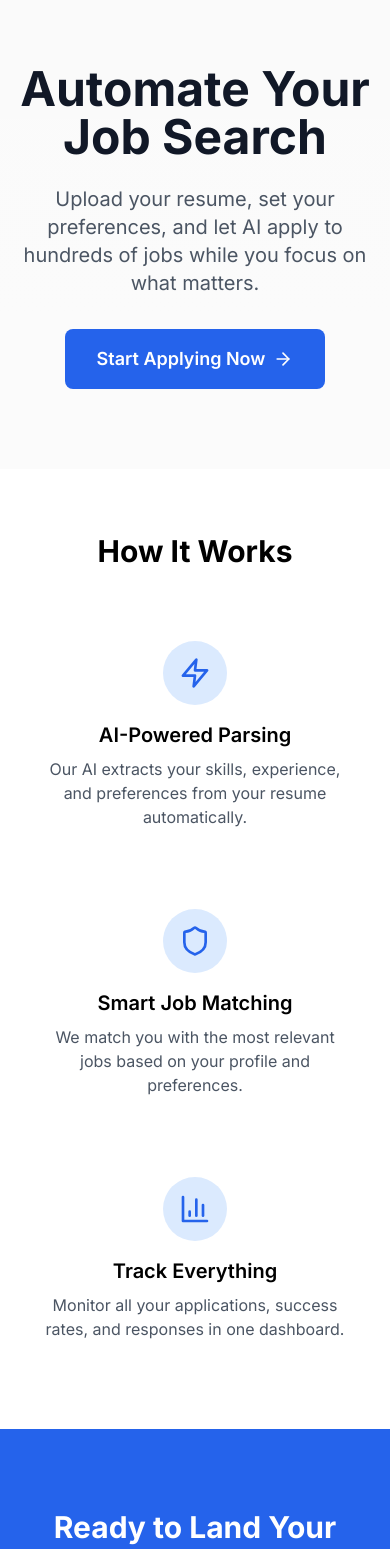
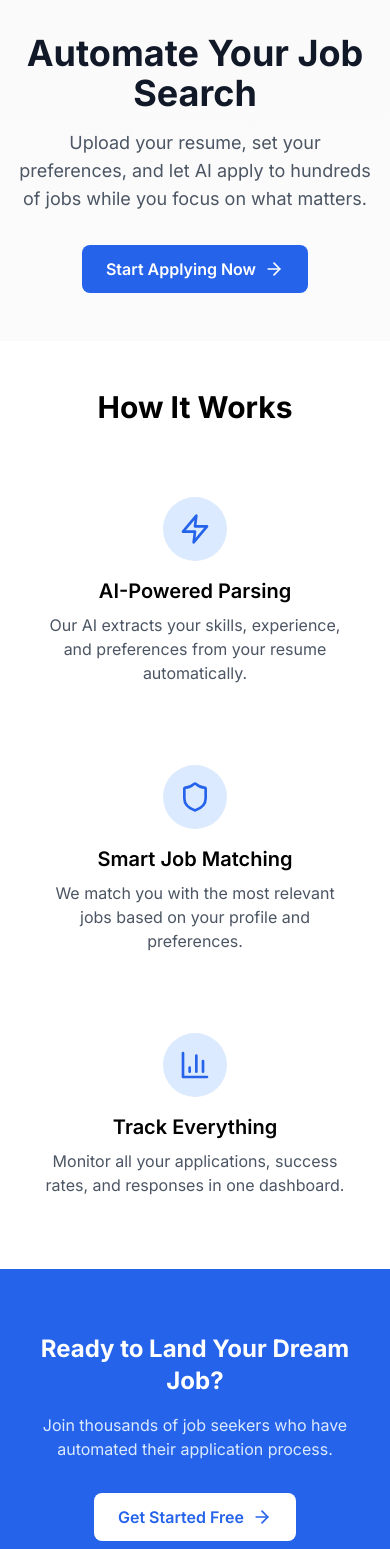
Before and after one commit to i24hour/iapply, a Next.js app in the folder client/: page / in a window 390 px wide. Shown: the part 80-1629 px from the top of the page. Built offline with nearby package versions, Linux system fonts and the light colour scheme.

Commit message:
style: adjust spacing and typography in HomePage and ChatBot components; remove obsolete Render configuration

```diff
--- a/client/src/app/page.tsx
+++ b/client/src/app/page.tsx
@@ -39,17 +39,17 @@ export default function HomePage() {
       </header>
 
       {/* Hero Section */}
-      <section className="py-20 px-4">
+      <section className="py-12 md:py-20 px-4">
         <div className="max-w-4xl mx-auto text-center">
-          <h1 className="text-5xl font-bold text-gray-900 mb-6">
+          <h1 className="text-4xl md:text-5xl font-bold text-gray-900 mb-4 md:mb-6">
             Automate Your Job Search
           </h1>
-          <p className="text-xl text-gray-600 mb-8">
+          <p className="text-lg md:text-xl text-gray-600 mb-8">
             Upload your resume, set your preferences, and let AI apply to hundreds of jobs while you focus on what matters.
           </p>
           <Link
             href="/login"
-            className="inline-flex items-center gap-2 bg-primary-600 text-white px-8 py-4 rounded-lg text-lg font-semibold hover:bg-primary-700 transition"
+            className="inline-flex items-center gap-2 bg-primary-600 text-white px-6 py-3 md:px-8 md:py-4 rounded-lg text-base md:text-lg font-semibold hover:bg-primary-700 transition"
           >
             Start Applying Now
             <ArrowRight className="h-5 w-5" />
@@ -58,7 +58,7 @@ export default function HomePage() {
       </section>
 
       {/* Features */}
-      <section className="py-16 bg-white">
+      <section className="py-12 md:py-16 bg-white">
         <div className="max-w-7xl mx-auto px-4 sm:px-6 lg:px-8">
           <h2 className="text-3xl font-bold text-center mb-12">How It Works</h2>
           <div className="grid md:grid-cols-3 gap-8">
@@ -82,9 +82,9 @@ export default function HomePage() {
       </section>
 
       {/* CTA Section */}
-      <section className="py-20 bg-primary-600">
+      <section className="py-16 md:py-20 bg-primary-600">
         <div className="max-w-4xl mx-auto text-center px-4">
-          <h2 className="text-3xl font-bold text-white mb-4">
+          <h2 className="text-2xl md:text-3xl font-bold text-white mb-4">
             Ready to Land Your Dream Job?
           </h2>
           <p className="text-primary-100 mb-8">
@@ -92,7 +92,7 @@ export default function HomePage() {
           </p>
           <Link
             href="/login"
-            className="inline-flex items-center gap-2 bg-white text-primary-600 px-8 py-4 rounded-lg text-lg font-semibold hover:bg-gray-100 transition"
+            className="inline-flex items-center gap-2 bg-white text-primary-600 px-6 py-3 md:px-8 md:py-4 rounded-lg text-base md:text-lg font-semibold hover:bg-gray-100 transition"
           >
             Get Started Free
             <ArrowRight className="h-5 w-5" />
--- a/client/src/components/chat-bot.tsx
+++ b/client/src/components/chat-bot.tsx
@@ -373,9 +373,9 @@ export function ChatBot() {
   const showQuickActions = messages.length <= 1;
 
   return (
-    <div className="bg-white rounded-xl border flex flex-col" style={{ minHeight: '520px', maxHeight: 'calc(100vh - 280px)' }}>
+    <div className="bg-white rounded-xl border flex flex-col h-[500px] md:h-[600px] max-h-[calc(100vh-120px)] md:max-h-[calc(100vh-200px)]">
       {/* Header */}
-      <div className="flex items-center gap-3 px-6 py-4 border-b bg-gradient-to-r from-primary-50 to-white rounded-t-xl">
+      <div className="flex items-center gap-3 px-4 sm:px-6 py-3 sm:py-4 border-b bg-gradient-to-r from-primary-50 to-white rounded-t-xl">
         <div
           className={cn(
             'w-10 h-10 rounded-full flex items-center justify-center',
@@ -390,8 +390,8 @@ export function ChatBot() {
           />
         </div>
         <div className="flex-1">
-          <h2 className="text-lg font-semibold">Job Assistant</h2>
-          <p className="text-sm text-gray-500">
+          <h2 className="text-base sm:text-lg font-semibold">Job Assistant</h2>
+          <p className="text-xs sm:text-sm text-gray-500">
             {automationStatus.isRunning ? (
               <span className="text-green-600 flex items-center gap-1.5">
                 <span className="relative flex h-2 w-2">
@@ -417,7 +417,7 @@ export function ChatBot() {
       </div>
 
       {/* Messages */}
-      <div className="flex-1 overflow-y-auto px-6 py-4 space-y-4">
+      <div className="flex-1 overflow-y-auto px-4 sm:px-6 py-4 space-y-4">
         {messages.map((msg) => (
           <MessageBubble key={msg.id} message={msg} />
         ))}
@@ -459,7 +459,7 @@ export function ChatBot() {
 
       {/* Suggestion chips when automation is running */}
       {automationStatus.isRunning && (
-        <div className="px-6 pb-2 flex gap-2 flex-wrap">
+        <div className="px-4 sm:px-6 pb-2 flex gap-2 flex-wrap">
           {[
             { label: '📊 Status', cmd: 'status' },
             { label: '⏸ Pause', cmd: 'pause' },
@@ -478,7 +478,7 @@ export function ChatBot() {
       )}
 
       {/* Input */}
-      <div className="border-t px-6 py-4 bg-gray-50 rounded-b-xl">
+      <div className="border-t px-4 sm:px-6 py-3 sm:py-4 bg-gray-50 rounded-b-xl">
         <div className="flex items-center gap-3">
           <input
             ref={inputRef}
```
Also changed, not shown: 1 other file (tests, documents, lock files or other folders).
